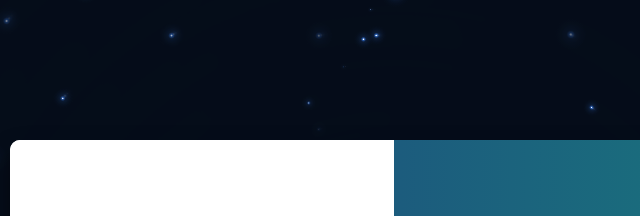
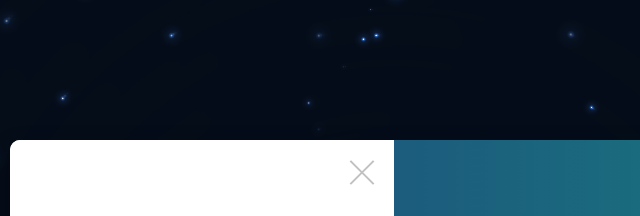
Before and after one commit to zaraford/Upgrade-yourself, a plain HTML site: page CODE/login.html in a window 1280 px wide. Shown: the top 216 px of the page, 246-886 px from the left. Drawn offline with nearby package versions, Linux system fonts and the light colour scheme; animation ran at ten frames a second.

Commit message:
add ellegant close button

```diff
--- a/CODE/css/style_login.css
+++ b/CODE/css/style_login.css
@@ -395,3 +395,30 @@ input {
 	height: 40px;
 	width: 40px;
 }
+
+.close {
+	position: absolute;
+	right: 16px;
+	top: 1px;
+	width: 32px;
+	height: 32px;
+	opacity: 0.3;
+}
+.close:hover {
+	opacity: 1;
+}
+.close:before,
+.close:after {
+	position: absolute;
+	left: 15px;
+	content: " ";
+	height: 33px;
+	width: 2px;
+	background-color: #333;
+}
+.close:before {
+	transform: rotate(45deg);
+}
+.close:after {
+	transform: rotate(-45deg);
+}
--- a/CODE/login.html
+++ b/CODE/login.html
@@ -168,6 +168,7 @@
 			<input type="email" placeholder="Почта" />
 			<input type="password" placeholder="Пароль" />
 			<button style="cursor: pointer">Зарегистрироваться</button>
+			<a href="index.html" class="close"></a>
 		</form>
 	</div>
 	<div class="form-container sign-in-container">
@@ -184,6 +185,7 @@
 			<input type="password" placeholder="Пароль" />
 			<a href="#">Забыли Ваш пароль?</a>
 			<button style="cursor: pointer">Войти</button>
+			<a href="index.html" class="close"></a>
 		</form>
 	</div>
 	<div class="overlay-container">
```
